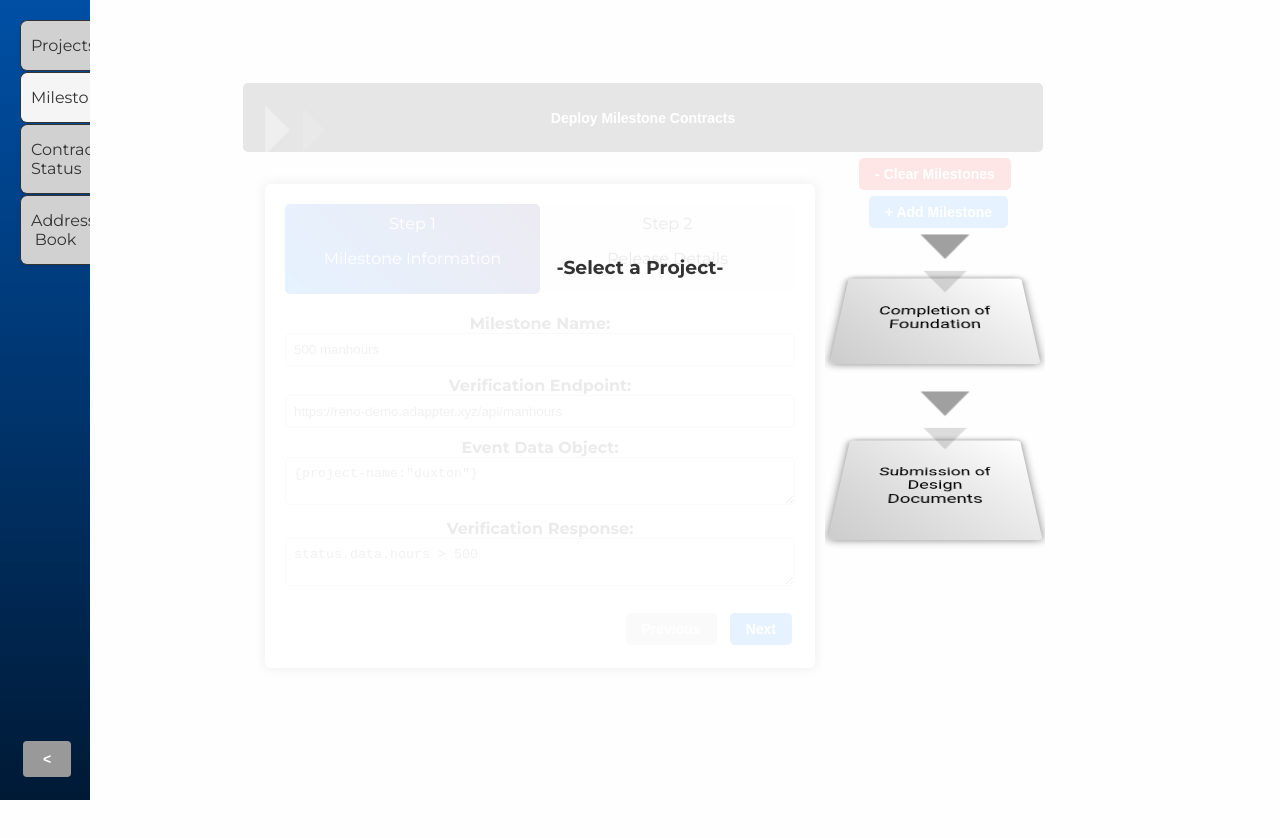
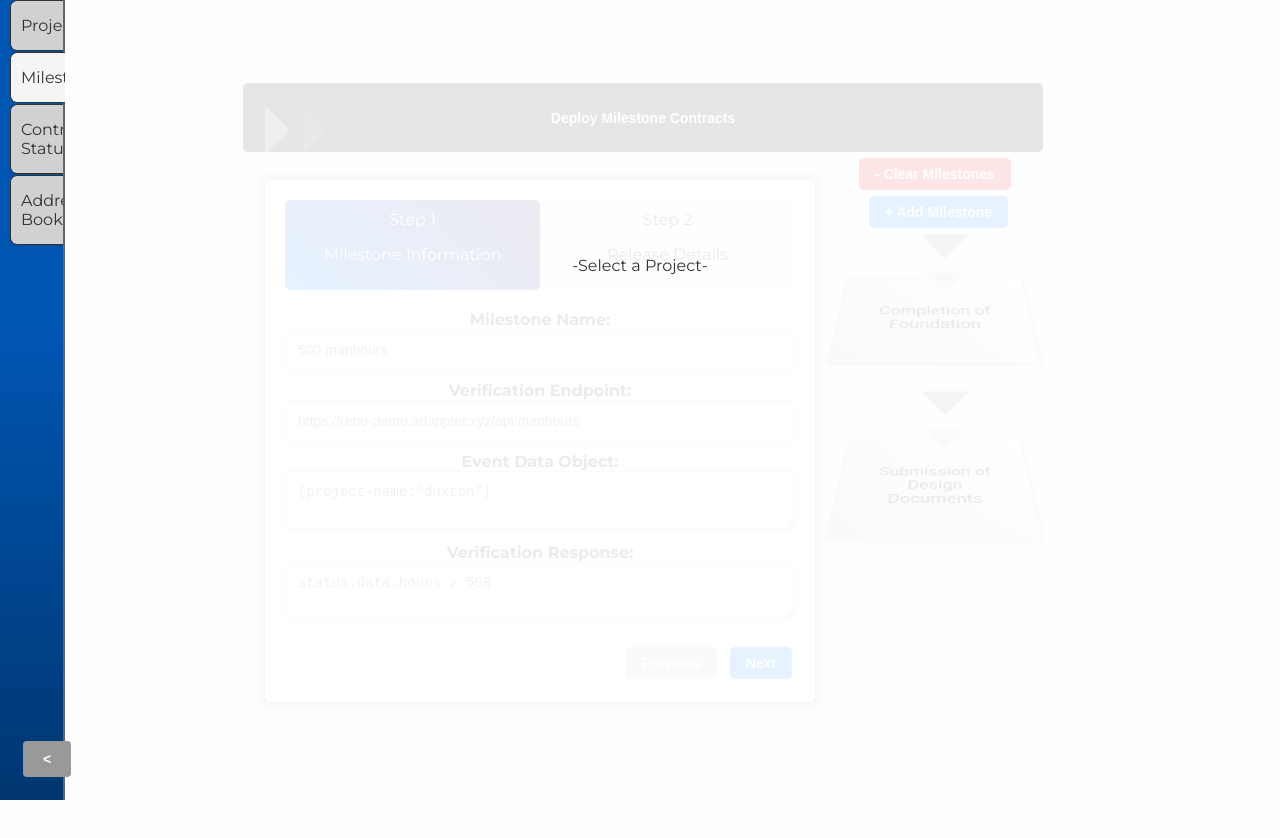
Before and after one commit to ramenpepe/circlehackathon, a React (Create React App) app in the folder cstream/: page / in a window 1280 px wide. Both pictures are taken after a click on the item "Milestones". Shown: the top 838 px of the page. Built offline with nearby package versions, Linux system fonts and the light colour scheme.

Commit message:
modified:   cstream/src/components/wizard/WizardComponent.css

```diff
--- a/cstream/src/App.css
+++ b/cstream/src/App.css
@@ -20,7 +20,7 @@ body {
   max-width: 800px;
   margin: 10vh auto;
 }
-.Block{padding-top:20%; position:absolute; top:0; left:0; background:rgba(255,255,255,.9); width:100%; height:100%; z-index:5;   }
+.Block{padding-top:20%; position:absolute; top:0; left:0; background:rgba(255,255,255,.9); width:100%; height:100%; z-index:25;   }
 .milestonecon .milestones {
   display: inline-block;
   width: 200px;
@@ -44,6 +44,34 @@ body {
   color: white;
 }
 
+
+.contact-form input, select {
+  flex: 1;
+  margin-right: 10px;
+  padding: 8px;
+  border: 1px solid #ccc;
+  border-radius: 4px;
+}
+
+ input,
+ select,
+ textarea {
+  width: 100%; padding:15px;
+  font-size:14px;
+  padding: 12px;
+  border: 1px solid #ccc;
+  border-radius: 5px;
+  box-sizing: border-box;
+}
+
+.contact-form button {
+  padding: 8px 12px;
+  background-color: #2196f3;
+  color: #fff;
+  border: none;
+  border-radius: 4px;
+  cursor: pointer;
+}
 .button {
   padding: 8px 16px;
   border: none;
--- a/cstream/src/App.js
+++ b/cstream/src/App.js
@@ -235,11 +235,12 @@ function App() {
             <button className="button" style={{ background: "black" ,width: "100%"}} onClick={handleContractDeployment}>
   <h4>
   <div class="arrow-container right"><div class="arrow"></div><div class="arrow delay"></div></div>
-    Deploy Milestone Contracts</h4>
+    Deploy Milestone Contracts <h3>{selectedProject && selectedProject.name ? selectedProject.name : ""}</h3> </h4>
 
 </button>
+{selectedProject && selectedProject.name ? "": <div class="Block">-Select a Project-</div>}
           <div className="wizard">
-          <h3>{selectedProject && selectedProject.name ? selectedProject.name : <div class="Block">-Select a Project-</div>}</h3>
+
 
             <WizardComponent
               currentStep={currentStep}
--- a/cstream/src/components/address/AddressBook.css
+++ b/cstream/src/components/address/AddressBook.css
@@ -14,22 +14,6 @@
   border-radius:6px; background:#e9e9e9; padding:15px;
 }
 
-.contact-form input, select {
-  flex: 1;
-  margin-right: 10px;
-  padding: 8px;
-  border: 1px solid #ccc;
-  border-radius: 4px;
-}
-
-.contact-form button {
-  padding: 8px 12px;
-  background-color: #2196f3;
-  color: #fff;
-  border: none;
-  border-radius: 4px;
-  cursor: pointer;
-}
 
 .contact-list {
   margin-top: 20px;
--- a/cstream/src/components/diagram/Diagram.css
+++ b/cstream/src/components/diagram/Diagram.css
@@ -17,7 +17,7 @@
   margin: 5px;
   padding: 45px 20px;
   text-align: center;
-  border-radius: 5px;
+  border-radius: 2px;
   width: 150px;
   z-index:5;
   cursor:pointer;
@@ -133,7 +133,7 @@ animation-delay: 0.75s;
 .vertical .box {
 transform: perspective(500px) rotateX(50deg);
 transition: transform 0.5s;
-box-shadow: 0 0 10px rgba(0, 0, 0, 0.5);
+box-shadow: 0 0 4px rgba(0, 0, 0, 0.5);
 }
 
 .horizontal .box {
--- a/cstream/src/components/nav/LeftNavBar.css
+++ b/cstream/src/components/nav/LeftNavBar.css
@@ -1,28 +1,30 @@
 .left-nav-bar {
-  width: 90px; height:100vh;
+  width: 65px; height:100vh;
   background: linear-gradient(to bottom, #0056b3 30%, #000 70%);
   background-size: 400% 400%;
-  padding: 20px;
+  padding: 0 10px;
   box-sizing: border-box;
-
   position: fixed;
   top: 0;
   left: 0;
   z-index:10;
   transition: transform 0.3s ease;
   z-index:36;
-  animation: gradientAnimation 5s linear infinite;
+  animation: gradientAnimation 3s linear infinite;
   overflow:hidden;
+}
+.bar{
+  position:absolute; right:0; width:2px; height:100%; background:#666; z-index:2; top:0;
 }
 @keyframes gradientAnimation {
   0% {
-    background-position: 0% 50%;
+    background-position: 0% 20%;
 }
 50% {
     background-position: 400% 40%;
 }
 100% {
-    background-position: 0% 50%;
+    background-position: 0% 20%;
 }
 }
 .left-nav-bar.hidden {
@@ -44,15 +46,15 @@
   background-color: #d1d1d1;
   box-shadow: 0 2px 4px rgba(0, 0, 0, 0.1);
   transition: background-color 0.3s ease;
-  margin-right:-20px; margin-left:0px;
+  margin-right:-10px; margin-left:0px;
 }
 
 .nav-item:hover {
   background-color: var(--secondary-color);
   color: #fff; box-shadow: 0 0 5px 1px inset #000;
 }
-.nav-item.active{ margin-right:-21px; margin-left:0px;
-background:#F5F5F5;  box-shadow: none; border: 1px solid; border-right:none;
+.nav-item.active{ margin-right:-21px; margin-left:0px; position:relative;
+background:#F5F5F5;  box-shadow: none; border: 1px solid; border-right:none; z-index:3;
 }
 .nav-item.active:hover{
   background:#f9f9f9; color:#000; margin-right:-21px; box-shadow: none;
@@ -64,7 +66,7 @@ background:#F5F5F5;  box-shadow: none; border: 1px solid; border-right:none;
     position: absolute;
     border:none;
     bottom: 60px;
-    left: 100px; /* Adjust the left value as needed */
+    left: 0px; /* Adjust the left value as needed */
     z-index:40;
     width: 200px; /* Adjust the width as needed */
     white-space: nowrap;
@@ -77,7 +79,7 @@ background:#F5F5F5;  box-shadow: none; border: 1px solid; border-right:none;
   }
 
   .placeholder-text.visible {
-    transform: translateX(0px) rotate(-90deg);
+    transform: translateX(80px) rotate(-90deg);
 
   }
 
--- a/cstream/src/components/nav/LeftNavBar.jsx
+++ b/cstream/src/components/nav/LeftNavBar.jsx
@@ -1,49 +1,73 @@
 import React, { useState } from 'react';
 import './LeftNavBar.css';
 
-const LeftNavBar = ({ handleNavItemClick , activeItem , setActiveItem }) => {
-
+const LeftNavBar = ({ handleNavItemClick, activeItem, setActiveItem }) => {
   const [isNavVisible, setIsNavVisible] = useState(true);
+  const [hoveredItem, setHoveredItem] = useState('');
 
   const toggleNavVisibility = () => {
     setIsNavVisible((prevState) => !prevState);
   };
 
   const handleItemClick = (item) => {
-    //setActiveItem(item);
     handleNavItemClick(item);
+  };
+
+  const handleMouseEnter = (item) => {
+    setHoveredItem(item);
+  };
+
+  const handleMouseLeave = () => {
+    setHoveredItem('');
   };
 
   return (
     <div>
       <div className={`left-nav-bar ${isNavVisible ? '' : 'hidden'}`}>
+        <div class="bar"></div>
         <ul className={`nav-list ${isNavVisible ? 'visible' : 'hidden'}`}>
           <li
             className={`nav-item ${activeItem === 'Projects' ? 'active' : ''}`}
             onClick={() => handleItemClick('Projects')}
+            onMouseEnter={() => handleMouseEnter('Projects')}
+            onMouseLeave={handleMouseLeave}
           >
             Projects
           </li>
           <li
             className={`nav-item ${activeItem === 'Milestones' ? 'active' : ''}`}
             onClick={() => handleItemClick('Milestones')}
+            onMouseEnter={() => handleMouseEnter('Milestones')}
+            onMouseLeave={handleMouseLeave}
           >
             Milestones
           </li>
           <li
-            className={`nav-item ${activeItem === 'Contract Status' ? 'active' : ''}`}
+            className={`nav-item ${
+              activeItem === 'Contract Status' ? 'active' : ''
+            }`}
             onClick={() => handleItemClick('Contract Status')}
+            onMouseEnter={() => handleMouseEnter('Contract Status')}
+            onMouseLeave={handleMouseLeave}
           >
             Contract Status
           </li>
           <li
-            className={`nav-item ${activeItem === 'Address Book' ? 'active' : ''}`}
+            className={`nav-item ${
+              activeItem === 'Address Book' ? 'active' : ''
+            }`}
             onClick={() => handleItemClick('Address Book')}
+            onMouseEnter={() => handleMouseEnter('Address Book')}
+            onMouseLeave={handleMouseLeave}
           >
             Address Book
           </li>
         </ul>
+        <div className={`placeholder-text ${hoveredItem ? 'visible' : ''}`}><h2>
+        {hoveredItem ? hoveredItem : ''}
+        </h2></div>
       </div>
+
       <button className="toggle-button" onClick={toggleNavVisibility}>
         {isNavVisible ? '<' : '>'}
       </button>
--- a/cstream/src/components/project/ProjectList.css
+++ b/cstream/src/components/project/ProjectList.css
@@ -2,16 +2,6 @@
   margin-bottom: 20px;
 }
 
-.project-form input,
-.project-form textarea {
-  display: block;
-  margin-bottom: 10px;
-  width: 100%;
-
-  border: 1px solid #ccc;
-  border-radius: 4px;
-  padding: 8px;
-}
 
 button{ margin:3px; }
 .project-list {
--- a/cstream/src/components/wizard/WizardComponent.css
+++ b/cstream/src/components/wizard/WizardComponent.css
@@ -1,5 +1,6 @@
 .wizard-container {
-  min-width: 400px;
+
+  max-width:100%;
   margin: 15px auto;
   background-color: #fff;
   box-shadow: 0 0 10px 2px rgba(0, 0, 0, 0.5);
@@ -44,14 +45,7 @@
   font-weight: bold;
 }
 
-.wizard-content input,
-.wizard-content textarea {
-  width: 100%;
-  padding: 8px;
-  border: 1px solid #ccc;
-  border-radius: 5px;
-  box-sizing: border-box;
-}
+
 
 .wizard-navigation {
   display: flex;
```
